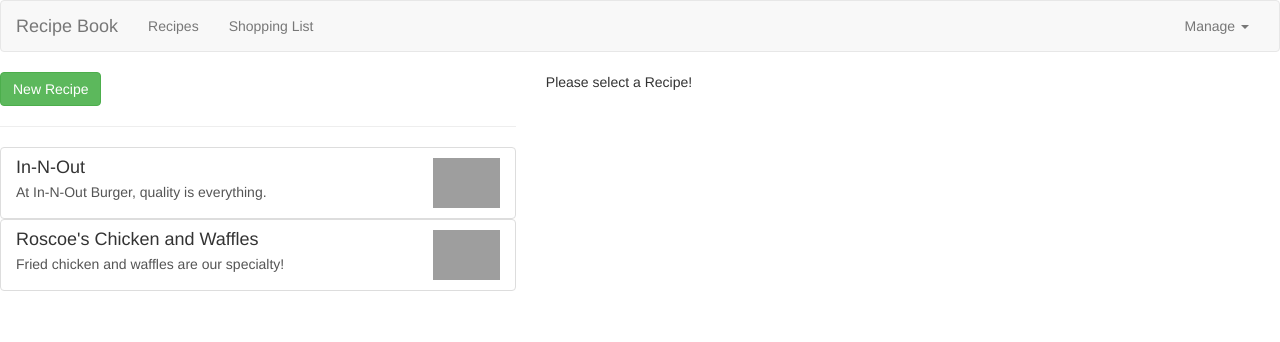
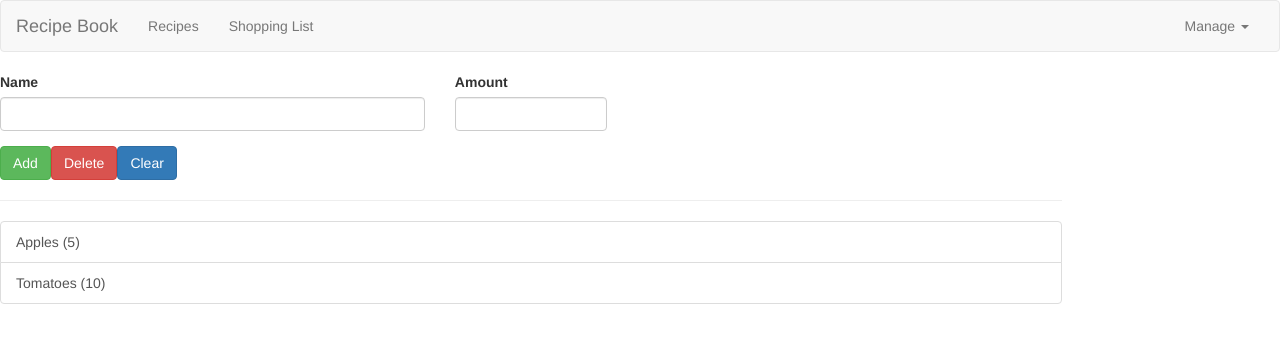
Before and after one commit to dontrellthedeveloper/Exploring-SPAs, an Angular app: page /shopping-list in a window 1280 px wide. Shown: the top 342 px of the page. Built offline with nearby package versions, Linux system fonts and the light colour scheme; grey boxes are pictures that could not be loaded.

Commit message:
Setting Up Routes

```diff
--- /dev/null
+++ b/src/app/app-routing.module.ts
@@ -0,0 +1,18 @@
+import {NgModule} from '@angular/core';
+import {RouterModule, Routes} from '@angular/router';
+import {RecipesComponent} from './recipes/recipes.component';
+import {ShoppingListComponent} from './shopping-list/shopping-list.component';
+
+const appRoutes: Routes = [
+  { path: '', redirectTo: '/recipes', pathMatch: 'full'},
+  { path: 'recipes', component: RecipesComponent },
+  { path: 'shopping-list', component: ShoppingListComponent },
+];
+
+@NgModule({
+  imports: [RouterModule.forRoot(appRoutes)],
+  exports: [RouterModule]
+})
+export class AppRoutingModule {
+
+}
--- a/src/app/app.component.html
+++ b/src/app/app.component.html
@@ -2,8 +2,7 @@
 <div class="con">
   <div class="row">
     <div class="col-md-12">
-      <app-recipes *ngIf="loadedFeature === 'recipe'"></app-recipes>
-      <app-shopping-list *ngIf="loadedFeature !== 'recipe'"></app-shopping-list>
+      <router-outlet></router-outlet>
     </div>
   </div>
 </div>
--- a/src/app/app.module.ts
+++ b/src/app/app.module.ts
@@ -12,6 +12,8 @@ import { ShoppingEditComponent } from './shopping-list/shopping-edit/shopping-ed
 import {FormsModule} from '@angular/forms';
 import {DropdownDirective} from './shared/dropdown.directive';
 import {ShoppingListService} from './shopping-list/shopping-list.service';
+import {HttpModule} from '@angular/http';
+import {AppRoutingModule} from './app-routing.module';
 
 @NgModule({
   declarations: [
@@ -27,7 +29,9 @@ import {ShoppingListService} from './shopping-list/shopping-list.service';
   ],
   imports: [
     BrowserModule,
-    FormsModule
+    FormsModule,
+    HttpModule,
+    AppRoutingModule
   ],
   providers: [ShoppingListService],
   bootstrap: [AppComponent]
```
